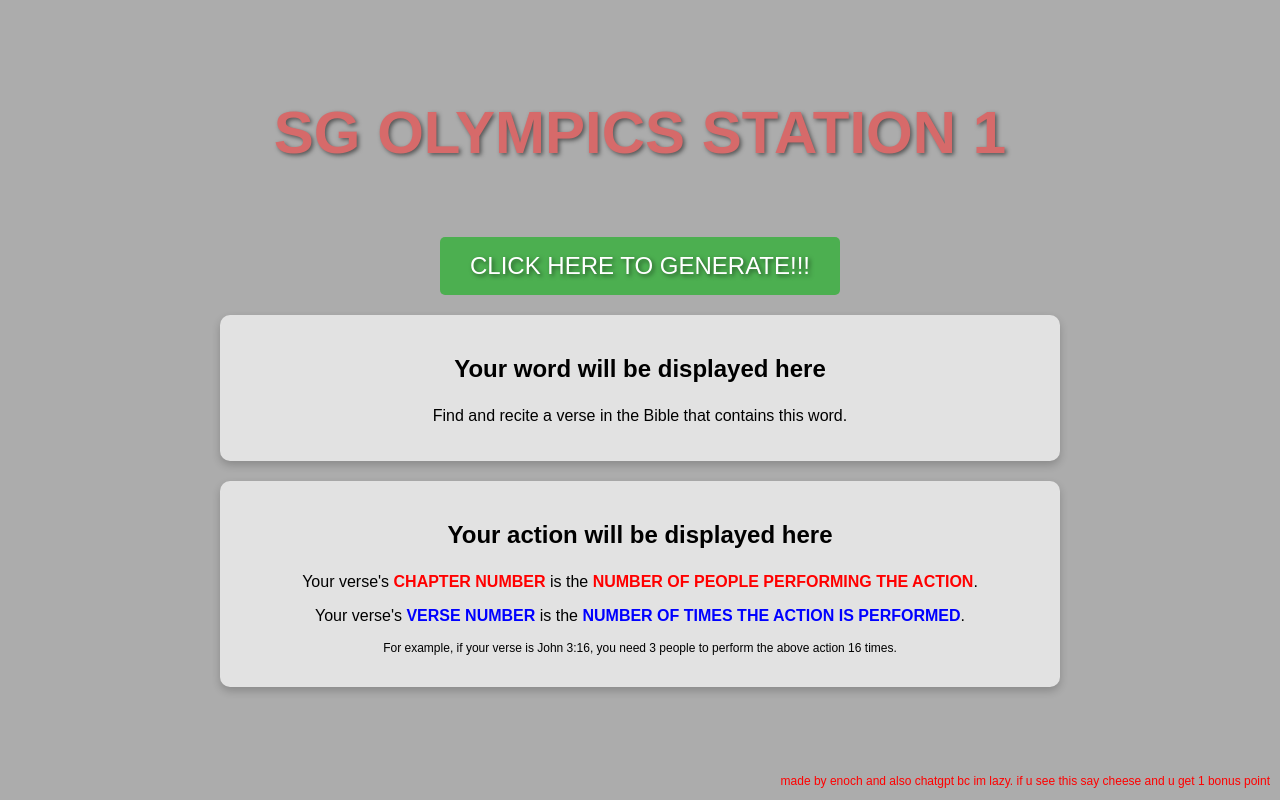
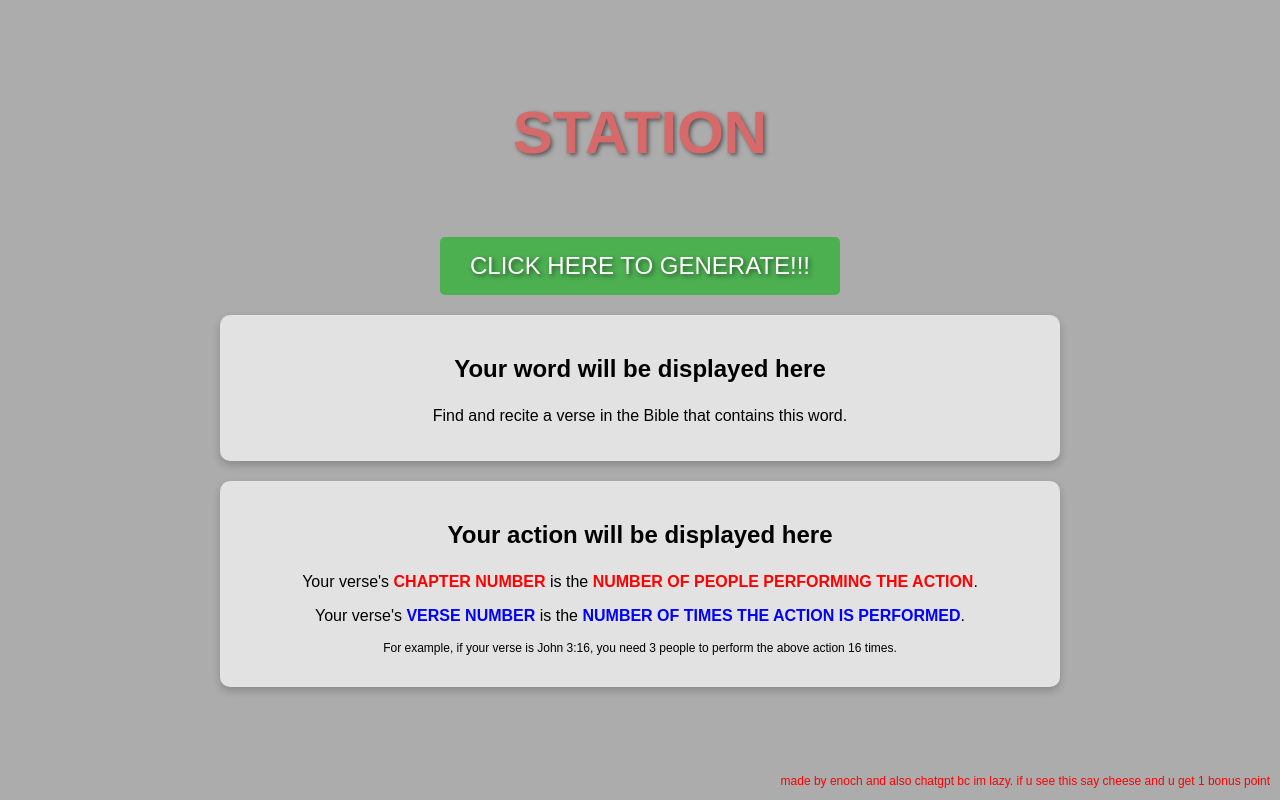
Before and after one commit to ewei03/sg-olympics-infinite-relay-race-w25, a plain HTML site: page index.html in a window 1280 px wide. Drawn offline with Linux system fonts and the light colour scheme.

Commit message:
Refactor index.html structure and heading
Updated the heading and cleaned up the HTML structure.

```diff
--- a/index.html
+++ b/index.html
@@ -7,7 +7,7 @@
         <link rel="stylesheet" href="styles.css">
     </head>
     <body>
-        <h1>SG OLYMPICS STATION 1</h1>
+        <h1>STATION</h1>
         <button id="button" onclick="generate(); flashBackground()">CLICK HERE TO GENERATE!!!</button>
         <div class="container">
             <p id="wordDisplay">Your word will be displayed here</p>
@@ -23,4 +23,5 @@
         <script src="script.js"></script>
     </body>
     <p class="e">made by enoch and also chatgpt bc im lazy. if u see this say cheese and u get 1 bonus point</p>
+
 </html>
```
